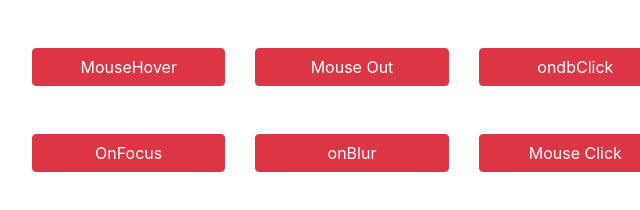
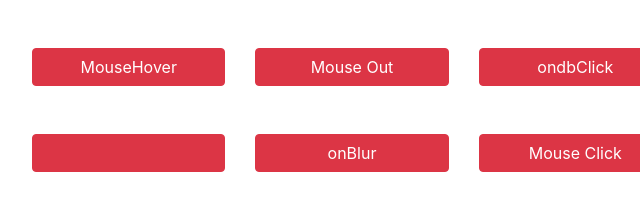
Before and after one commit to prakasham-om/simple_calculator, a plain HTML site: page button.html in a window 1280 px wide. Shown: the full height of the page, 16-656 px from the left. Drawn offline with nearby package versions, Linux system fonts and the light colour scheme.

Commit message:
btnchange

```diff
--- a/button.html
+++ b/button.html
@@ -21,7 +21,7 @@
         </div>
         <div class="row mt-5">
             <div class="col-4">
-                <button class="btn btn-danger w-100 " id="onfocus">OnFocus</button>
+                <input class="btn btn-danger w-100 " id="onfocus">
             </div>
             <div class="col-4">
                 <button class="btn btn-danger w-100 " id="onblr">onBlur</button>
```
